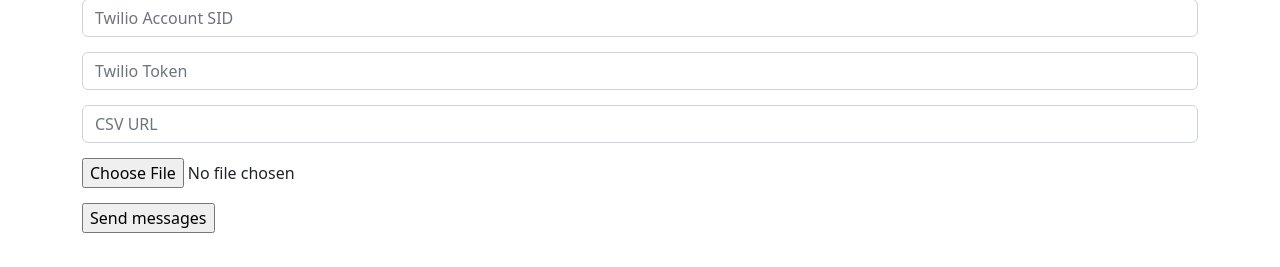
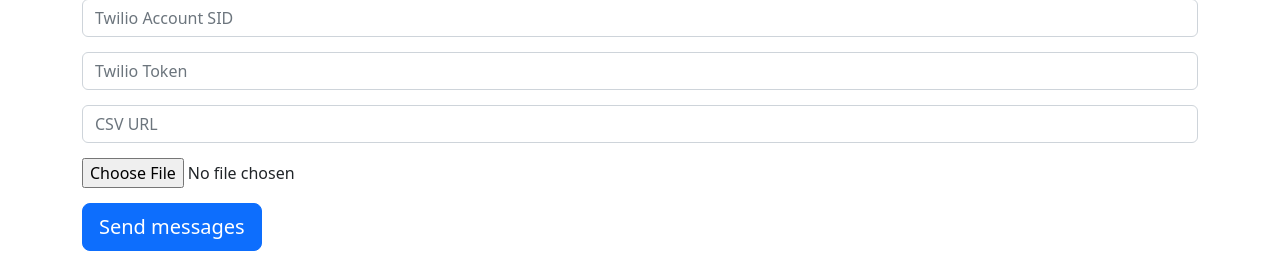
Before and after one commit to RAHB-REALTORS-Association/sms-sender, a Flask app: page / in a window 1280 px wide. Shown: the part 574-841 px from the top of the page. Before the commit the page ends 807 px from the top, so only its background shows below. Run offline with Flask 3, Linux system fonts and the light colour scheme.

Commit message:
Bootstrap blues

```diff
--- a/templates/index.html
+++ b/templates/index.html
@@ -41,7 +41,7 @@
                 <input name="file" type="file" />
             </div>
             <div class="mt-15">
-            <input type="submit" value="Send messages" />
+                <input type="submit" value="Send messages" class="btn btn-primary btn-lg" />
             </div>
         </form>
     </div>
```
Lines whose indentation alone changed are shown as unchanged.
